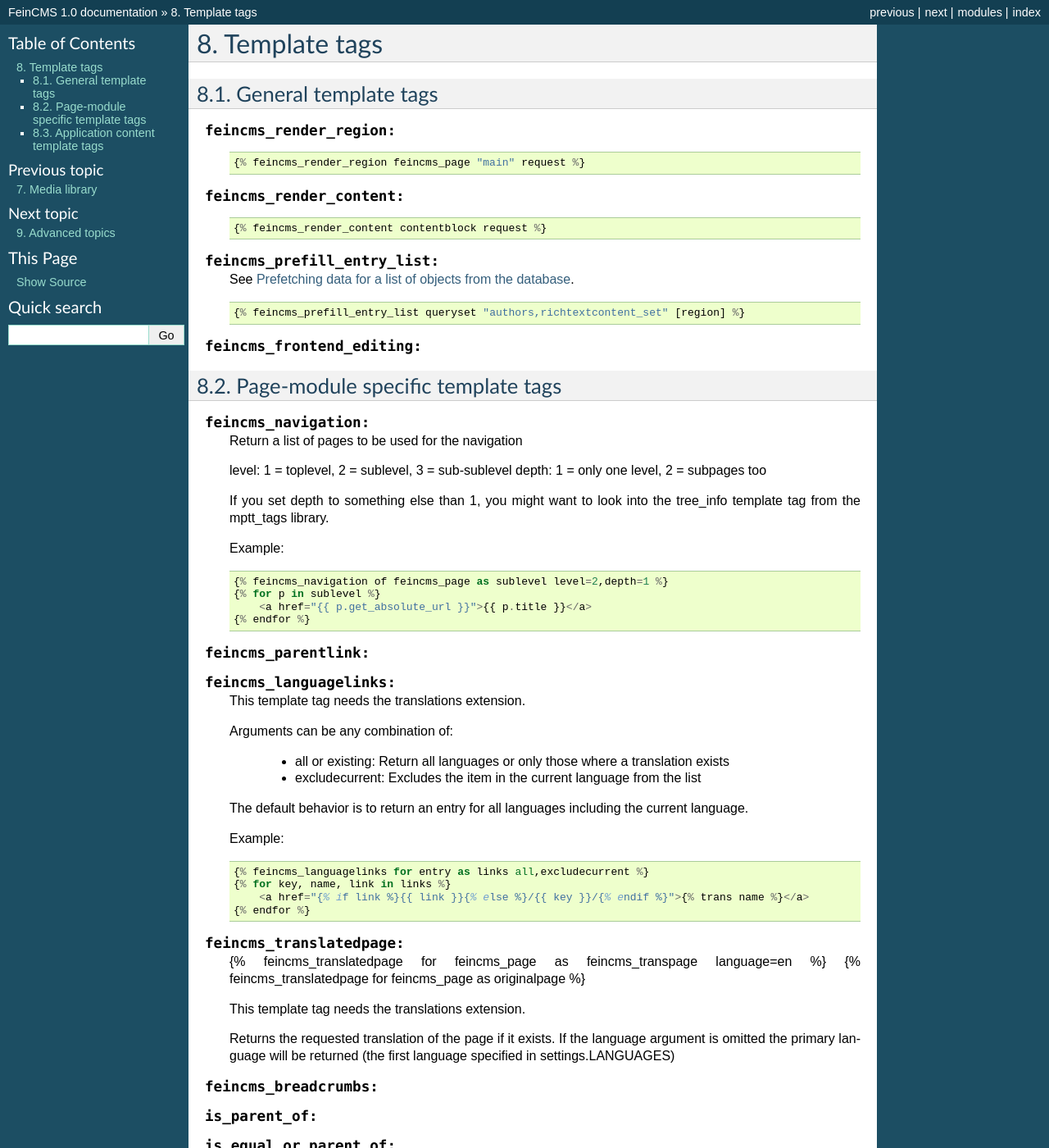
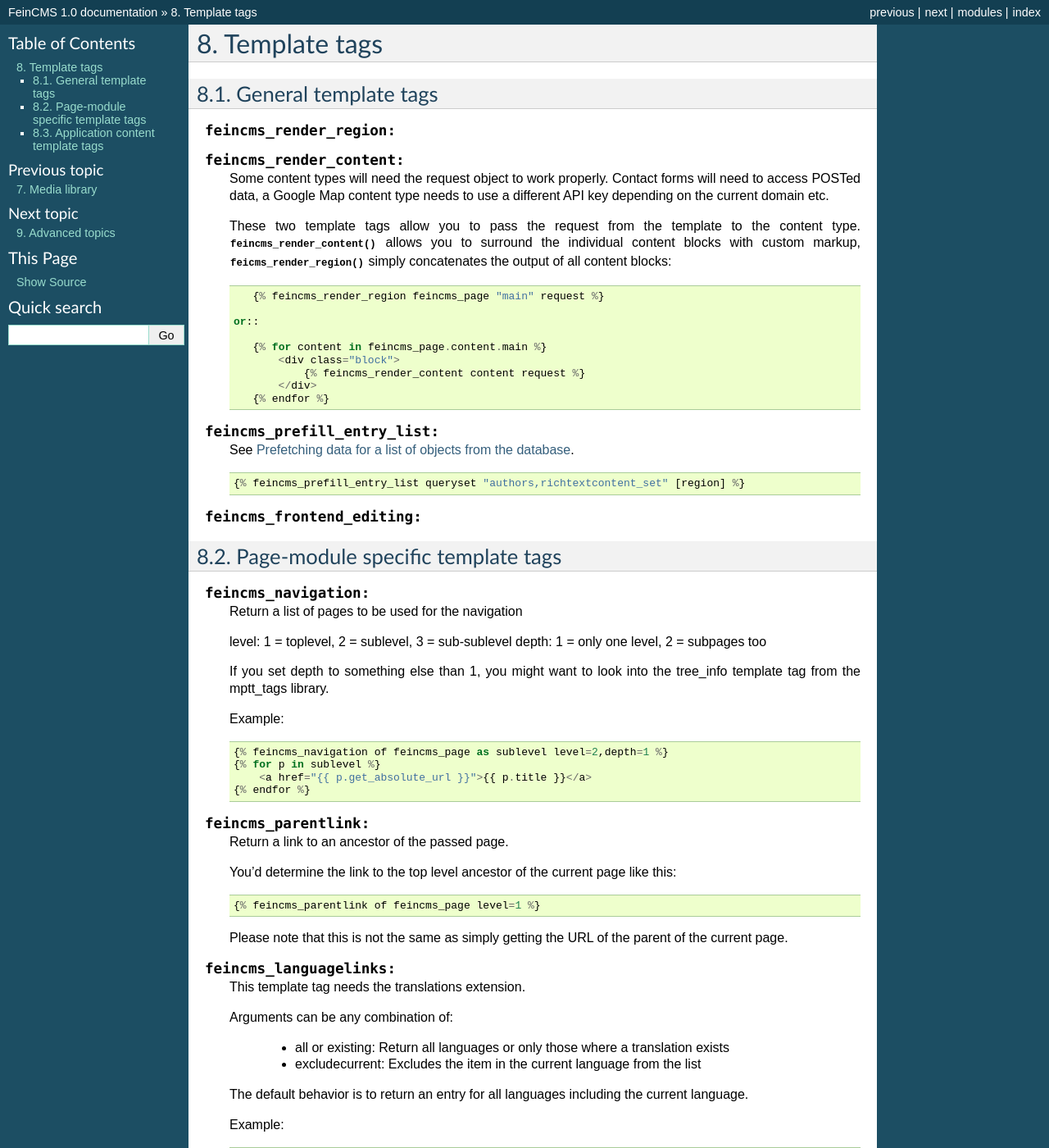
Before and after one commit to feincms/feincms, a Sphinx documentation site: the page built from docs/templatetags.txt, in a window 1280 px wide and 1400 px high. Shown: the whole window at 82% size. Built offline with Sphinx 7.4.7, drawn with Linux system fonts in a browser that asks for light colours; some of the changed text lies outside the part shown.

Commit message:
Document all template tags (sort of)

```diff
--- a/docs/integration.txt
+++ b/docs/integration.txt
@@ -206,6 +206,8 @@
 at the code until the documentation here is more complete.
 
 
+.. _integration-applicationcontent-morecontrol:
+
 Giving more control to the 3rd party application
 ------------------------------------------------
 
--- a/docs/templatetags.txt
+++ b/docs/templatetags.txt
@@ -11,17 +11,26 @@
 .. module:: feincms.templatetags.feincms_tags
 
 .. function:: feincms_render_region:
+.. function:: feincms_render_content:
 
-   ::
+   Some content types will need the request object to work properly. Contact forms
+   will need to access POSTed data, a Google Map content type needs to use a
+   different API key depending on the current domain etc.
+
+   These two template tags allow you to pass the request from the template to the
+   content type. :func:`feincms_render_content` allows you to surround the individual
+   content blocks with custom markup, :func:`feicms_render_region` simply concatenates
+   the output of all content blocks::
 
        {% feincms_render_region feincms_page "main" request %}
 
+    or::
 
-.. function:: feincms_render_content:
-
-   ::
-
-       {% feincms_render_content contentblock request %}
+       {% for content in feincms_page.content.main %}
+           <div class="block">
+               {% feincms_render_content content request %}
+           </div>
+       {% endfor %}
 
 
 .. function:: feincms_prefill_entry_list:
@@ -60,6 +69,17 @@
 
 .. function:: feincms_parentlink:
 
+   Return a link to an ancestor of the passed page.
+
+   You'd determine the link to the top level ancestor of the current page
+   like this::
+
+       {% feincms_parentlink of feincms_page level=1 %}
+
+   Please note that this is not the same as simply getting the URL of the
+   parent of the current page.
+
+
 .. function:: feincms_languagelinks:
 
    This template tag needs the translations extension.
@@ -94,10 +114,27 @@
 
 .. function:: feincms_breadcrumbs:
 
+   ::
+
+       {% feincms_breadcrumbs feincms_page %}
+
 .. function:: is_parent_of:
+
+   ::
+
+       {% if page1|is_parent_of:page2 %}
+           page1 is a parent of page2
+       {% endif %}
 
 .. function:: is_equal_or_parent_of:
 
+   ::
+
+       {% feincms_navigation of feincms_page as main level=1 %}
+       {% for entry in main %}
+           <a {% if entry|is_equal_or_parent_of:feincms_page %}class="mark"{% endif %}
+               href="{{ entry.get_absolute_url }}">{{ entry.title }}</a>
+       {% endfor %}
 
 Application content template tags
 =================================
```
Also changed, not shown: other parts of docs/templatetags.txt (+2 -1 lines).
